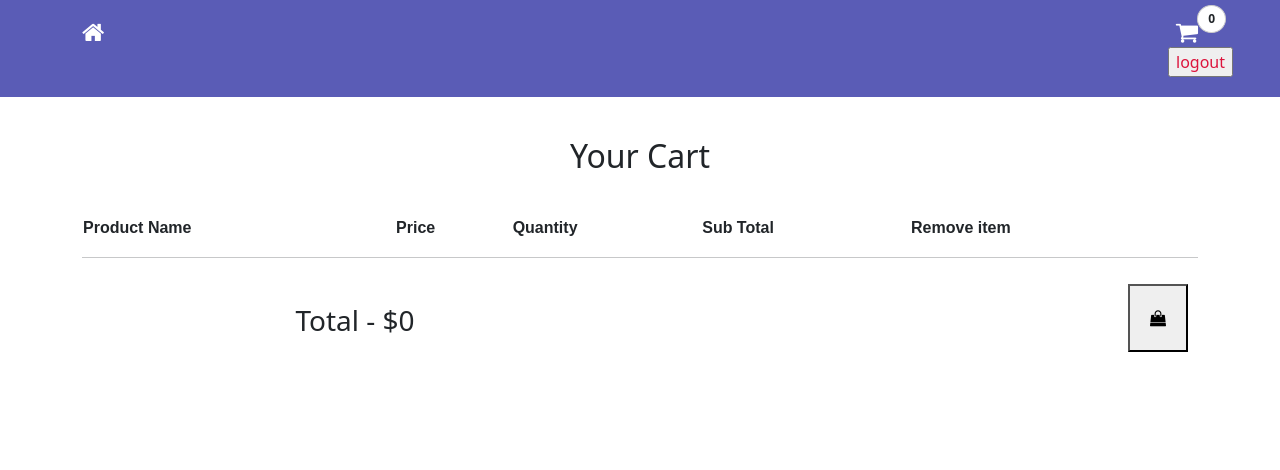
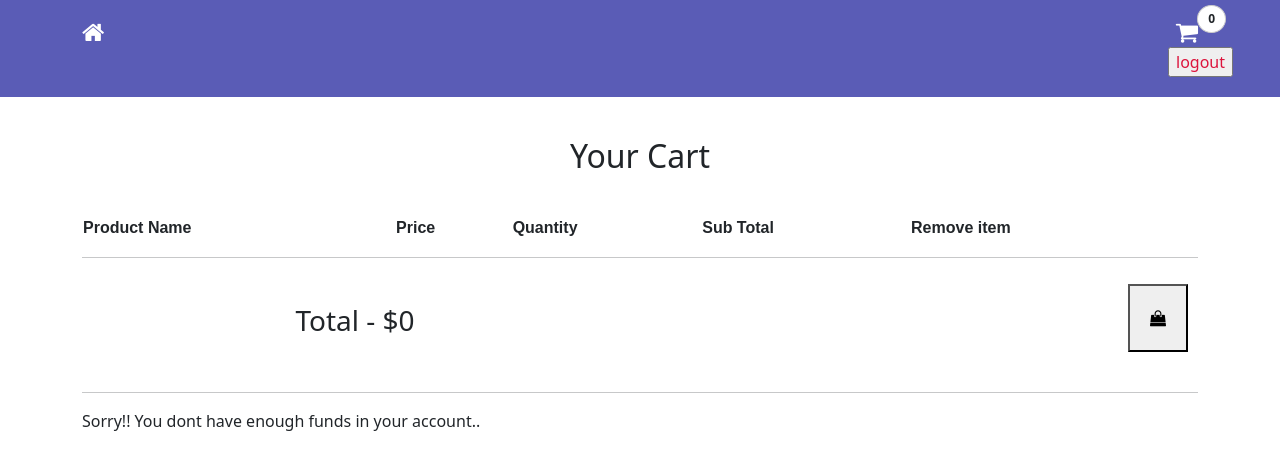
Before and after one commit to vam012/TCSGrocers, an Angular app in the folder Frontend/tcs-grocers/: page /cart in a window 1280 px wide. Both pictures are taken after a click on the button 1158 px from the left and 318 px from the top of the page. Shown: the top 470 px of the page. Built offline with nearby package versions, Linux system fonts and the light colour scheme.

Commit message:
Added checkout Funtionality

```diff
--- a/Frontend/tcs-grocers/src/app/cart/cart.component.html
+++ b/Frontend/tcs-grocers/src/app/cart/cart.component.html
@@ -45,7 +45,16 @@
                 <h3 class="total">Total - ${{total}}</h3>
             </div>
             <div class="col-md-6 text-right">
-                <button type="button" class="Checkout"><i class="fa fa-shopping-bag"></i></button>
+                <button type="button" class="Checkout" (click)="checkout()"><i class="fa fa-shopping-bag"></i></button>
+            </div>
+            <div >
+                <hr>
+                <div *ngIf="orderProcessed">
+                    Congratulations!! Your Order went through and your remaining balance is {{newBalance}}
+                </div>
+                <div *ngIf="orderNotProcessed">
+                    Sorry!! You dont have enough funds in your account..
+                </div>
             </div>
         </div>
     </div>
--- a/Frontend/tcs-grocers/src/app/cart/cart.component.ts
+++ b/Frontend/tcs-grocers/src/app/cart/cart.component.ts
@@ -8,12 +8,28 @@ import { Router } from '@angular/router';
 })
 export class CartComponent implements OnInit {
 
+  userId?:number;
+  userFunds:number=0
+  newBalance?:number;
+  orderProcessed:boolean = false;
+  orderNotProcessed:boolean = false;
   constructor(public router:Router) { }
 
   ngOnInit(): void {
+    this.getUserInfo();
     this.cartItem();
     this.cartDetails();
     this.loadCart();
+    this.orderNotProcessed = false;
+    this.orderProcessed = false;
+
+  }
+  getUserInfo(){
+    if(sessionStorage.getItem('userInfo')!=null){
+      let customerInfo = JSON.parse(sessionStorage.getItem('userInfo')||'{}')
+      this.userId=customerInfo[0].userID;
+      this.userFunds = customerInfo[0].userFunds;
+    }
   }
   cart_items:number = 0;
   cartDetailsArr:any = [];
@@ -53,4 +69,26 @@ export class CartComponent implements OnInit {
       }
     }
   }
+  checkout(){
+    if(this.userFunds > this.total){
+      this.newBalance = this.userFunds - this.total;
+      this.orderProcessed=true;
+
+      // let orderArr = [
+      //   {
+      //     customerID:this.userId,
+      //     orderAmount:this.total,
+      //     productList:[{_id:req.body.productId, quantity:req.body.quantity}],
+      //   }
+      // ]
+      //here I have to add stuff from local and store in an array and then transfer it to the order model
+      localStorage.removeItem('cart');
+      window.setTimeout(function(){location.reload()},3000)
+
+
+    }else{
+      this.orderNotProcessed = true;
+    }
+
+  }
 }
--- a/Frontend/tcs-grocers/src/app/user-home/user-home.component.ts
+++ b/Frontend/tcs-grocers/src/app/user-home/user-home.component.ts
@@ -8,11 +8,23 @@ import { Router } from '@angular/router';
 })
 export class UserHomeComponent implements OnInit {
 
+
   constructor(public router:Router) { }
 
   ngOnInit(): void {
     this.cartItem();
+    this.putUserInfo();
   }
+  putUserInfo(){
+    let userObj = sessionStorage.getItem('userInfo');
+    if(userObj==null){
+
+      let storeUserData:any = [{userID:120,userFunds:5000}];
+      sessionStorage.setItem('userInfo',JSON.stringify(storeUserData))
+  }
+}
+
+
   cart_items:number = 0;
   cartItem(){
     if(localStorage.getItem('cart')!=null){
```
